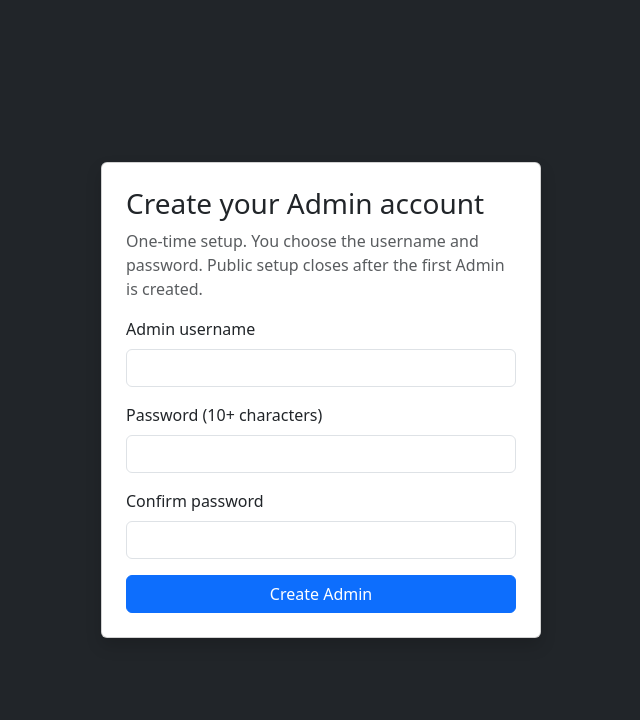
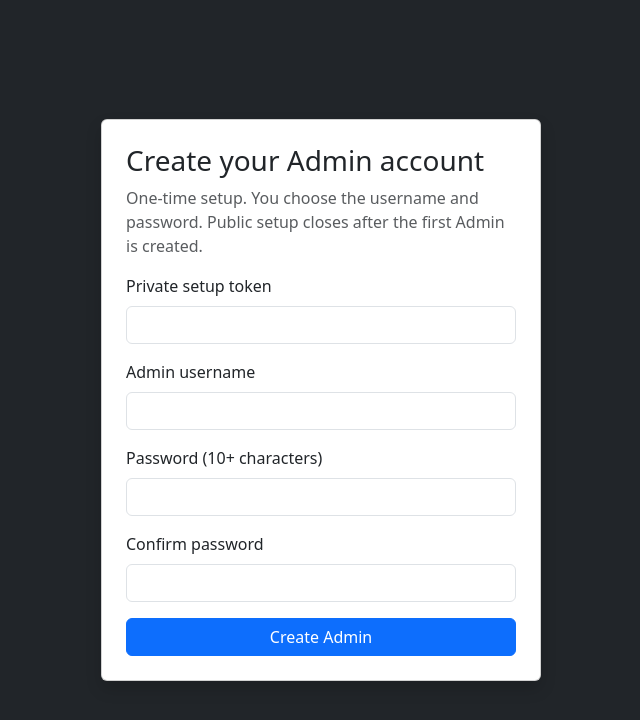
Before and after one commit to Bunny-Kadari/Student-Hub-Attendance-System, a Python web app: template templates/setup.html in a window 1280 px wide. Shown: the top 720 px of the page, without its empty margins (319-959 px from the left). Run offline with Jinja, Linux system fonts and the light colour scheme; the template is opened without the code that fills it, so the values that code supplies are empty.

Commit message:
Require private setup token in initial admin form

```diff
--- a/templates/setup.html
+++ b/templates/setup.html
@@ -1 +1 @@
-<!doctype html><html lang="en"><head><meta charset="utf-8"><meta name="viewport" content="width=device-width,initial-scale=1"><title>Initial Admin Setup</title><link href="https://cdn.jsdelivr.net/npm/bootstrap@5.3.3/dist/css/bootstrap.min.css" rel="stylesheet"></head><body class="bg-dark d-flex align-items-center justify-content-center min-vh-100"><main class="card shadow p-4" style="width:min(440px,94vw)"><h3 class="mb-2">Create your Admin account</h3><p class="text-muted">One-time setup. You choose the username and password. Public setup closes after the first Admin is created.</p>{% if error %}<div class="alert alert-danger">{{ error }}</div>{% endif %}<form method="post"><label class="form-label">Admin username</label><input class="form-control mb-3" name="username" minlength="4" required autocomplete="username"><label class="form-label">Password (10+ characters)</label><input class="form-control mb-3" type="password" name="password" minlength="10" required autocomplete="new-password"><label class="form-label">Confirm password</label><input class="form-control mb-3" type="password" name="confirm_password" minlength="10" required autocomplete="new-password"><button class="btn btn-primary w-100">Create Admin</button></form></main></body></html>
+<!doctype html><html lang="en"><head><meta charset="utf-8"><meta name="viewport" content="width=device-width,initial-scale=1"><title>Initial Admin Setup</title><link href="https://cdn.jsdelivr.net/npm/bootstrap@5.3.3/dist/css/bootstrap.min.css" rel="stylesheet"></head><body class="bg-dark d-flex align-items-center justify-content-center min-vh-100"><main class="card shadow p-4" style="width:min(440px,94vw)"><h3 class="mb-2">Create your Admin account</h3><p class="text-muted">One-time setup. You choose the username and password. Public setup closes after the first Admin is created.</p>{% if error %}<div class="alert alert-danger">{{ error }}</div>{% endif %}<form method="post"><label class="form-label">Private setup token</label><input class="form-control mb-3" type="password" name="setup_token" required autocomplete="off"><label class="form-label">Admin username</label><input class="form-control mb-3" name="username" minlength="4" required autocomplete="username"><label class="form-label">Password (10+ characters)</label><input class="form-control mb-3" type="password" name="password" minlength="10" required autocomplete="new-password"><label class="form-label">Confirm password</label><input class="form-control mb-3" type="password" name="confirm_password" minlength="10" required autocomplete="new-password"><button class="btn btn-primary w-100">Create Admin</button></form></main></body></html>
```
